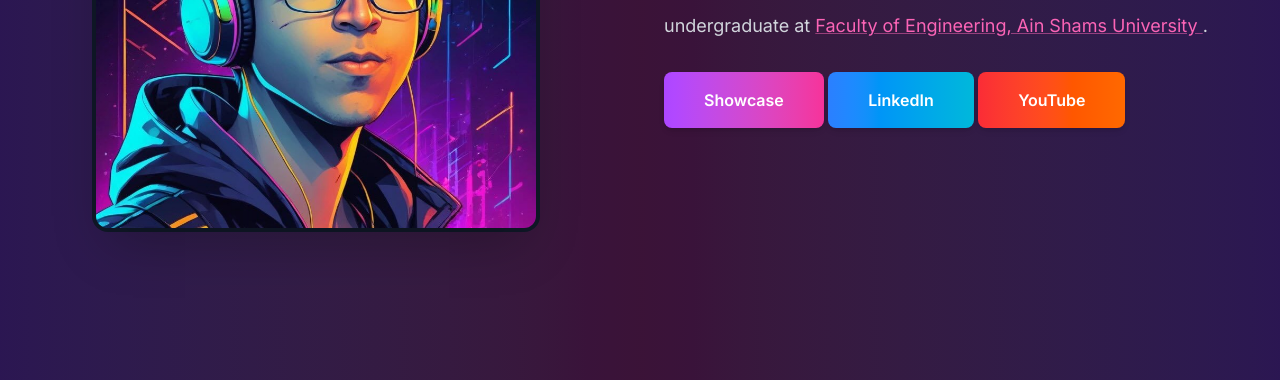
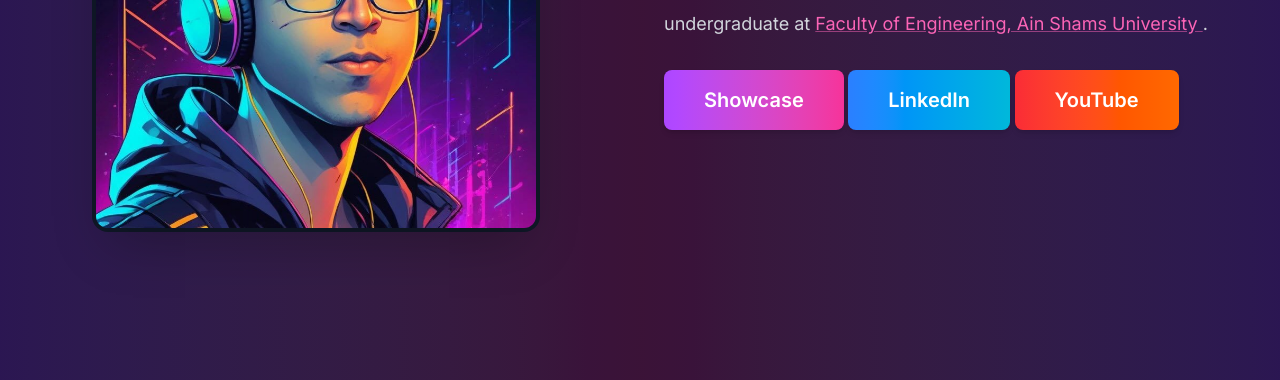
Before and after one commit to TadrosKaram/tadroskaram.github.io, a plain HTML site: page index.html in a window 1280 px wide. Shown: the part 420-800 px from the top of the page. Drawn offline with nearby package versions, Linux system fonts and the light colour scheme.

Commit message:
Update index.html

```diff
--- a/index.html
+++ b/index.html
@@ -704,16 +704,16 @@
                             <!-- Start Button -->
                             <div class="mt-8 text-center lg:text-left">
                                 <button id="start-journey-btn"
-                                    class="px-10 py-4 bg-gradient-to-r from-purple-500 to-pink-500 text-white font-semibold rounded-lg shadow-md hover:shadow-lg hover:from-purple-600 hover:to-pink-600 transform hover:scale-105 transition duration-300 focus:outline-none focus:ring-2 focus:ring-purple-400 focus:ring-opacity-75">
+                                    class="px-10 py-4 bg-gradient-to-r from-purple-500 to-pink-500 text-white font-semibold rounded-lg shadow-md hover:shadow-lg hover:from-purple-600 hover:to-pink-600 transform hover:scale-105 transition duration-300 focus:outline-none focus:ring-2 focus:ring-purple-400 focus:ring-opacity-75 text-xl">
                                     Showcase
                                 </button>
                                 <a href="https://www.linkedin.com/in/tadros-karam/" target="_blank"><button
-                                        class="px-10 py-4 bg-gradient-to-r from-blue-500 to-cyan-500 text-white font-semibold rounded-lg shadow-md hover:shadow-lg hover:from-blue-600 hover:to-cyan-600 transform hover:scale-105 transition duration-300 focus:outline-none focus:ring-2 focus:ring-purple-400 focus:ring-opacity-75">
+                                        class="px-10 py-4 bg-gradient-to-r from-blue-500 to-cyan-500 text-white font-semibold rounded-lg shadow-md hover:shadow-lg hover:from-blue-600 hover:to-cyan-600 transform hover:scale-105 transition duration-300 focus:outline-none focus:ring-2 focus:ring-purple-400 focus:ring-opacity-75 text-xl">
                                         LinkedIn
                                     </button>
                                 </a>
                                 <a href="https://www.youtube.com/@TasoKaram" target="_blank"><button
-                                        class="px-10 py-4 bg-gradient-to-r from-red-500 to-orange-500 text-white font-semibold rounded-lg shadow-md hover:shadow-lg hover:from-red-600 hover:to-orange-600 transform hover:scale-105 transition duration-300 focus:outline-none focus:ring-2 focus:ring-purple-400 focus:ring-opacity-75">
+                                        class="px-10 py-4 bg-gradient-to-r from-red-500 to-orange-500 text-white font-semibold rounded-lg shadow-md hover:shadow-lg hover:from-red-600 hover:to-orange-600 transform hover:scale-105 transition duration-300 focus:outline-none focus:ring-2 focus:ring-purple-400 focus:ring-opacity-75 text-xl">
                                         YouTube
                                     </button>
                                 </a>
@@ -897,7 +897,8 @@
                             <img src="https://encrypted-tbn0.gstatic.com/images?q=tbn:ANd9GcSCBJ8fz6KNK6Ut3df5khikEAXIkhoquFuFgw&s"
                                 alt="CSS Logo" class="h-8 w-8 mx-auto mb-2" />
                             <span class="text-gray-400">CSS</span>
-                            <p style="color: yellowgreen;">Expert, Recently been certified</p>
+                            <p style="color: yellowgreen;">Expert, Recently been certified & comfortable with Tailwind
+                            </p>
 
 
                         </div>
```
